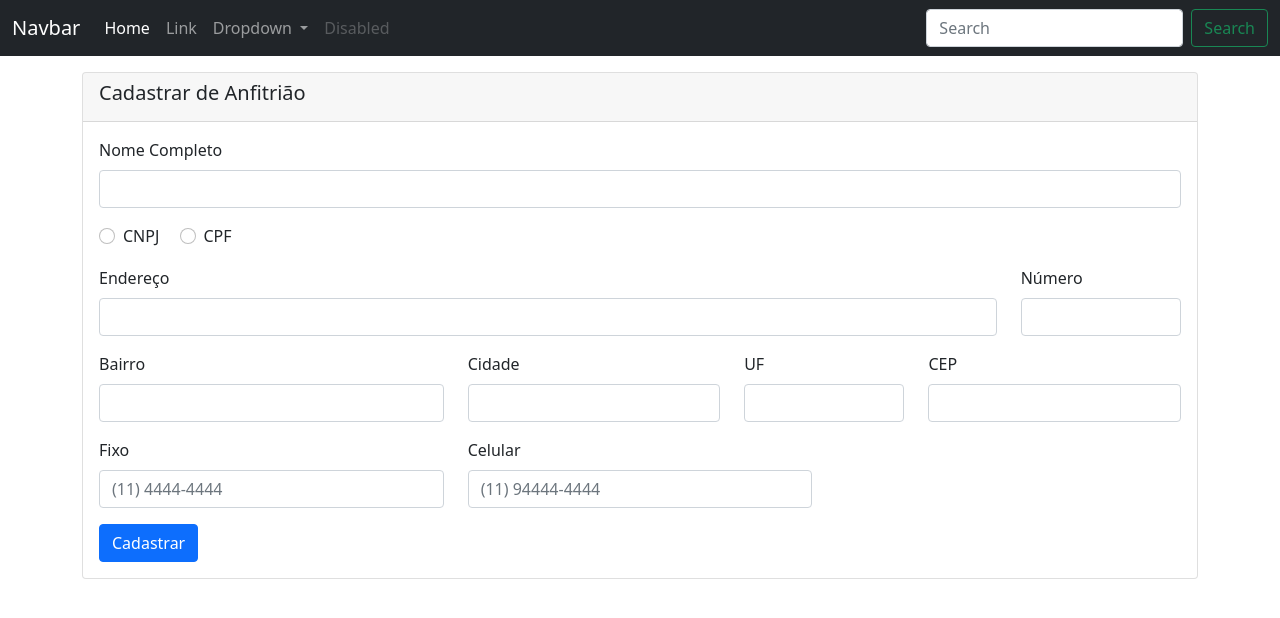
After one commit to fas-fernando/e, a PHP site: page /evoapp/form_cad_anfitriao.php in a window 1280 px wide. The commit adds this page. Shown: the top 618 px of the page. Run offline with PHP 8.4, Linux system fonts and the light colour scheme; some libraries are stand-ins or nearby versions.

Commit message:
cadastro de anfitrião

```diff
--- /dev/null
+++ b/form_cad_anfitriao.php
@@ -0,0 +1,123 @@
+<?php include 'layout/header.php' ?>
+
+<div class="card">
+    <div class="card-header">
+        <h5>Cadastrar de Anfitrião</h5>
+    </div>
+    <div class="card-body">
+        <form action="cad_anfitriao.php" method="post">
+            <div class="row">
+                <div class="col-12">
+                    <div class="form-group">
+                        <label for="nome_anfi" class="form-label">Nome Completo</label>
+                        <input type="text" class="form-control" id="nome_anfi" name="nome_anfi">
+                    </div>
+                </div>
+            </div>
+            <div class="row mt-3">
+                <div class="col-2">
+                    <div class="form-check form-check-inline">
+                        <input class="form-check-input" type="radio" name="doc" id="cnpj_anfi" value="cnpj_anfi">
+                        <label class="form-check-label" for="cnpj_anfi">
+                            CNPJ
+                        </label>
+                    </div>
+                    <div class="form-check form-check-inline">
+                        <input class="form-check-input" type="radio" name="doc" id="cpf_anfi" value="cpf_anfi">
+                        <label class="form-check-label" for="cpf_anfi">
+                            CPF
+                        </label>
+                    </div>
+                </div>
+                <div class="col-3">
+                    <div class="form-group">
+                        <input type="text" class="form-control" id="cnpj" name="cnpj" placeholder="cnpj apenas com números">
+                        <input type="text" class="form-control" id="cpf" name="cpf" placeholder="cpf apenas com número">
+                    </div>
+                </div>
+            </div>
+            <div class="row mt-3">
+                <div class="col-10">
+                    <div class="form-group">
+                        <label for="end_anfi" class="form-label">Endereço</label>
+                        <input type="text" class="form-control" id="end_anfi" name="end_anfi">
+                    </div>
+                </div>
+                <div class="col-2">
+                    <div class="form-group">
+                        <label for="num_anfi" class="form-label">Número</label>
+                        <input type="text" class="form-control" id="num_anfi" name="num_anfi">
+                    </div>
+                </div>
+            </div>
+            <div class="row mt-3">
+                <div class="col-4">
+                    <div class="form-group">
+                        <label for="bairro_anfi" class="form-label">Bairro</label>
+                        <input type="text" class="form-control" id="bairro_anfi" name="bairro_anfi">
+                    </div>
+                </div>
+                <div class="col-3">
+                    <div class="form-group">
+                        <label for="cidade_anfi" class="form-label">Cidade</label>
+                        <input type="text" class="form-control" id="cidade_anfi" name="cidade_anfi">
+                    </div>
+                </div>
+                <div class="col-2">
+                    <div class="form-group">
+                        <label for="uf_anfi" class="form-label">UF</label>
+                        <input type="text" class="form-control" id="uf_anfi" name="uf_anfi">
+                    </div>
+                </div>
+                <div class="col-3">
+                    <div class="form-group">
+                        <label for="cep_anfi" class="form-label">CEP</label>
+                        <input type="text" class="form-control" id="cep_anfi" name="cep_anfi">
+                    </div>
+                </div>
+            </div>
+            <div class="row mt-3">
+                <div class="col-4">
+                    <div class="form-group">
+                        <label for="tel_anfi" class="form-label">Fixo</label>
+                        <input type="text" class="form-control" id="tel_anfi" name="tel_anfi" placeholder="(11) 4444-4444">
+                    </div>
+                </div>
+                <div class="col-4">
+                    <div class="form-group">
+                        <label for="celular_anfi" class="form-label">Celular</label>
+                        <input type="text" class="form-control" id="celular_anfi" name="celular_anfi" placeholder="(11) 94444-4444">
+                    </div>
+                </div>
+            </div>
+            <div class="row mt-3">
+                <div class="col-3">
+                    <button type="submit" class="btn btn-primary">Cadastrar</button>
+                </div>
+            </div>
+        </form>
+    </div>
+</div>
+
+<?php include 'layout/footer.php' ?>
+
+<script>
+    $(document).ready(function() {
+        $('#cnpj').hide();
+        $('#cpf').hide();
+
+        $('input:radio[name="doc"]').change(function() {
+            if ($(this).val() == 'cnpj_anfi') {
+                $('#cnpj').show();
+            } else {
+                $('#cnpj').hide();
+            }
+
+            if ($(this).val() == 'cpf_anfi') {
+                $('#cpf').show();
+            } else {
+                $('#cpf').hide();
+            }
+        });
+    });
+</script>
--- a/layout/navbar.php
+++ b/layout/navbar.php
@@ -10,7 +10,7 @@
                     <a class="nav-link active" aria-current="page" href="http://localhost/evoapp/">Home</a>
                 </li>
                 <li class="nav-item">
-                    <a class="nav-link" href="http://localhost/evoapp/cad_anfitriao.php">Link</a>
+                    <a class="nav-link" href="http://localhost/evoapp/form_cad_anfitriao.php">Link</a>
                 </li>
                 <li class="nav-item dropdown">
                     <a class="nav-link dropdown-toggle" href="#" id="navbarDropdown" role="button" data-bs-toggle="dropdown" aria-expanded="false">
```
Also changed, not shown: anfitriao/criar.php (deleted, +0 -9 lines), cad_anfitriao.php (+29 -101 lines), conexao.php (+6 -3 lines).
